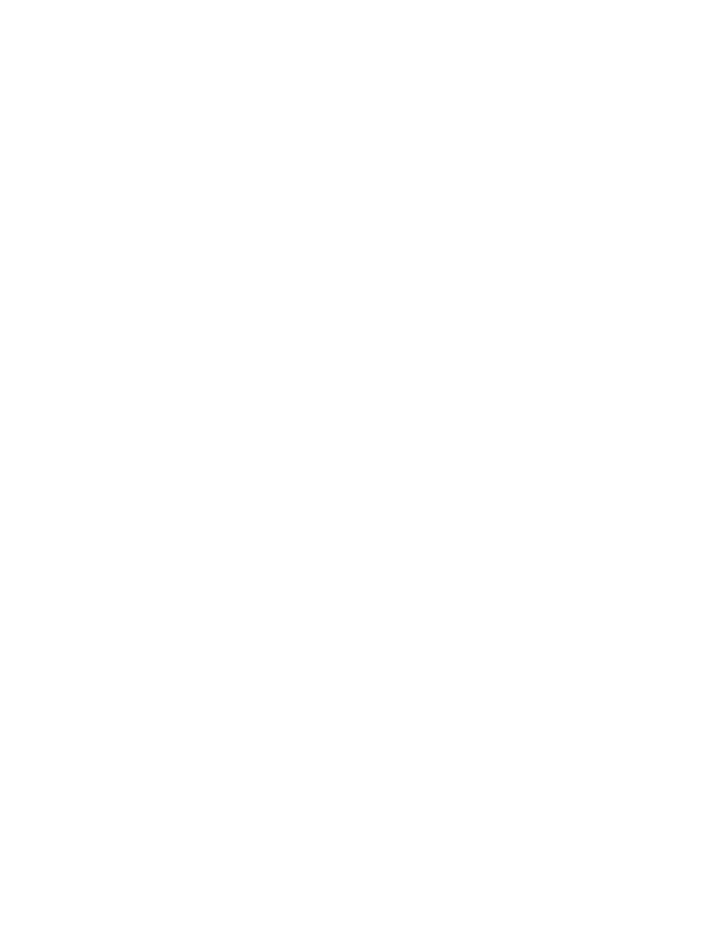
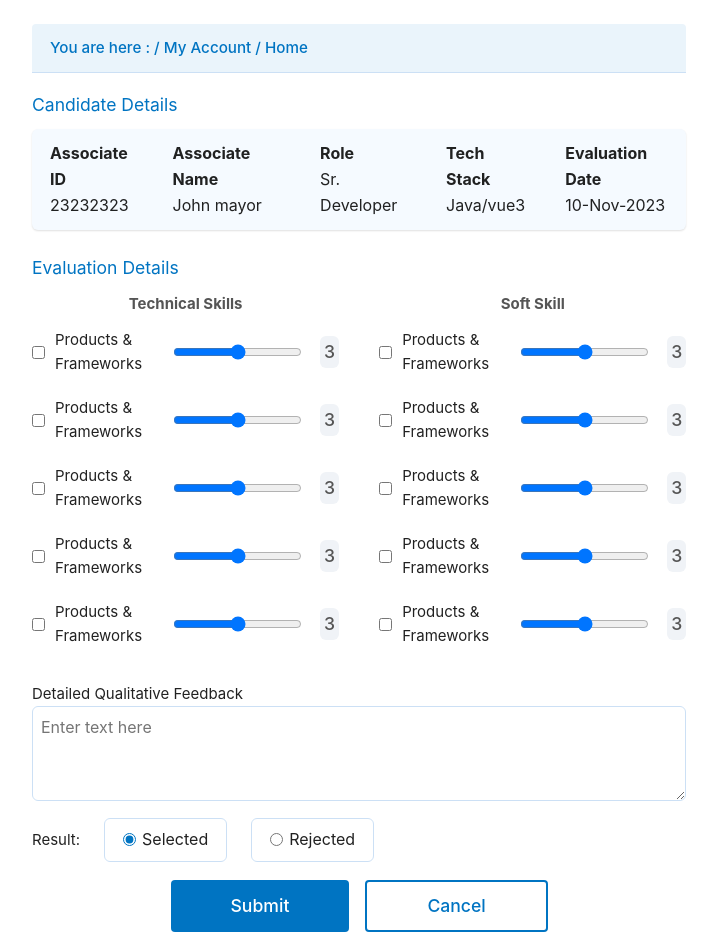
Before and after one commit to Jeevanreddy123/talent-evaluation-platform-web, a Vue app: page /evaluate-user in a window 1280 px wide. Before the commit this address had no page. Shown: the top 952 px of the page, without its empty margins (0-717 px from the left). Before the commit the page ends 800 px from the top, so only its background shows below. Built offline with nearby package versions, Linux system fonts and the light colour scheme; the HTML template or start-up script is replaced by a standard one.

Commit message:
User_evaluation

```diff
--- a/package.json
+++ b/package.json
@@ -16,6 +16,7 @@
     "format": "prettier --write src/"
   },
   "dependencies": {
+    "@vueform/slider": "^2.1.10",
     "axios": "^1.11.0",
     "js-cookie": "^3.0.5",
     "jwt-decode": "^4.0.0",
--- /dev/null
+++ b/src/components/Evaluator/evaluate-user/Evaluate_user.vue
@@ -0,0 +1,232 @@
+<template>
+  <div class="evaluation-form-only">
+    <!-- Breadcrumb Header -->
+    <div class="breadcrumb-header">
+      <div class="breadcrumb">You are here : / My Account / Home</div>
+    </div>
+    <!-- Candidate Details -->
+    <section class="candidate-details">
+      <h3>Candidate Details</h3>
+      <div class="details-row">
+        <div><strong>Associate ID</strong><br />23232323</div>
+        <div><strong>Associate Name</strong><br />John mayor</div>
+        <div><strong>Role</strong><br />Sr. Developer</div>
+        <div><strong>Tech Stack</strong><br />Java/vue3</div>
+        <div><strong>Evaluation Date</strong><br />10-Nov-2023</div>
+      </div>
+    </section>
+    <!-- Evaluation Details -->
+    <section class="evaluation-details">
+      <h3>Evaluation Details</h3>
+      <div class="skills-section">
+        <div class="skills-column">
+          <div class="skills-title">Technical Skills</div>
+          <div v-for="(item, idx) in technicalSkills" :key="'tech-' + idx" class="skill-row">
+            <input type="checkbox" v-model="item.checked" />
+            <span>Products & Frameworks</span>
+            <input type="range" min="1" max="5" v-model="item.value" />
+            <span class="slider-value">{{ item.value }}</span>
+          </div>
+        </div>
+        <div class="skills-column">
+          <div class="skills-title">Soft Skill</div>
+          <div v-for="(item, idx) in softSkills" :key="'soft-' + idx" class="skill-row">
+            <input type="checkbox" v-model="item.checked" />
+            <span>Products & Frameworks</span>
+            <input type="range" min="1" max="5" v-model="item.value" />
+            <span class="slider-value">{{ item.value }}</span>
+          </div>
+        </div>
+      </div>
+      <div class="feedback-section">
+        <label>Detailed Qualitative Feedback</label>
+        <textarea v-model="feedback" rows="3" placeholder="Enter text here"></textarea>
+      </div>
+      <div class="radio-section">
+        <label>Result:</label>
+        <label class="radio-label">
+          <input type="radio" value="Selected" v-model="result" /> Selected
+        </label>
+        <label class="radio-label">
+          <input type="radio" value="Rejected" v-model="result" /> Rejected
+        </label>
+      </div>
+      <div class="button-row">
+        <button class="submit-btn" @click="submitEvaluation">Submit</button>
+        <button class="cancel-btn" @click="cancelEvaluation">Cancel</button>
+      </div>
+    </section>
+  </div>
+</template>
+
+<script setup>
+import { ref } from 'vue';
+import { evaluateCandidate } from '@/services/user-management-system-service.js';
+
+const technicalSkills = ref(Array(5).fill().map(() => ({ checked: false, value: 3 })));
+const softSkills = ref(Array(5).fill().map(() => ({ checked: false, value: 3 })));
+const feedback = ref('');
+const result = ref('Selected');
+
+async function submitEvaluation() {
+  const payload = {
+    technicalSkills: technicalSkills.value.map(({ checked, value }) => ({ checked, value })),
+    softSkills: softSkills.value.map(({ checked, value }) => ({ checked, value })),
+    feedback: feedback.value,
+    result: result.value,
+    // Add candidateId or other required fields if needed
+    associateId: '23232323',
+    associateName: 'John mayor',
+    role: 'Sr. Developer',
+    techStack: 'Java/vue3',
+    evaluationDate: '10-Nov-2023',
+  };
+  try {
+    const response = await evaluateCandidate(payload);
+    alert('Evaluation submitted successfully!');
+    // Optionally reset form or navigate
+  } catch (error) {
+    alert('Failed to submit evaluation.');
+  }
+}
+
+function cancelEvaluation() {
+  feedback.value = '';
+  technicalSkills.value = Array(5).fill().map(() => ({ checked: false, value: 3 }));
+  softSkills.value = Array(5).fill().map(() => ({ checked: false, value: 3 }));
+  result.value = 'Selected';
+}
+</script>
+
+<style scoped>
+.evaluation-form-only {
+  max-width: 700px;
+  margin: 0 auto;
+  padding: 24px 0;
+}
+.breadcrumb-header {
+  background: #eaf4fb;
+  padding: 12px 0 12px 18px;
+  border-bottom: 1px solid #cce0f5;
+  margin-bottom: 18px;
+  border-radius: 4px 4px 0 0;
+}
+.breadcrumb {
+  color: #0074c2;
+  font-size: 0.95rem;
+  font-weight: 500;
+}
+.candidate-details {
+  margin: 18px 0 24px 0;
+}
+.candidate-details h3 {
+  color: #0074c2;
+  margin-bottom: 10px;
+}
+.details-row {
+  display: flex;
+  gap: 40px;
+  font-size: 1rem;
+  background: #f5faff;
+  padding: 12px 18px;
+  border-radius: 6px;
+  box-shadow: 0 1px 2px #e0e0e0;
+}
+.evaluation-details h3 {
+  color: #0074c2;
+  margin-bottom: 10px;
+}
+.skills-section {
+  display: flex;
+  gap: 40px;
+  margin-bottom: 18px;
+}
+.skills-column {
+  flex: 1;
+}
+.skills-title {
+  font-weight: bold;
+  margin-bottom: 8px;
+  color: #555;
+  text-align: center;
+}
+.skill-row {
+  display: flex;
+  align-items: center;
+  gap: 10px;
+  margin-bottom: 12px;
+  background: #fff;
+  padding: 4px 0;
+}
+.skill-row input[type="checkbox"] {
+  accent-color: #0074c2;
+}
+.skill-row input[type="range"] {
+  flex: 1;
+  margin: 0 8px;
+}
+.slider-value {
+  width: 32px;
+  text-align: center;
+  font-weight: 500;
+  background: #f0f3f7;
+  border-radius: 6px;
+  color: #555;
+  font-size: 1.1rem;
+  padding: 2px 0;
+}
+.feedback-section {
+  margin: 18px 0 10px 0;
+}
+.feedback-section textarea {
+  width: 100%;
+  border-radius: 6px;
+  border: 1px solid #cce0f5;
+  padding: 8px;
+  font-size: 1rem;
+  resize: vertical;
+}
+.radio-section {
+  margin: 10px 0 18px 0;
+  display: flex;
+  align-items: center;
+  gap: 24px;
+}
+.radio-label {
+  display: flex;
+  align-items: center;
+  gap: 6px;
+  background: #fff;
+  border: 1px solid #cce0f5;
+  border-radius: 6px;
+  padding: 8px 18px;
+  font-size: 1rem;
+}
+.radio-label input[type="radio"] {
+  accent-color: #0074c2;
+}
+.button-row {
+  display: flex;
+  gap: 16px;
+  justify-content: center;
+  margin-top: 12px;
+}
+.submit-btn, .cancel-btn {
+  padding: 10px 60px;
+  border: none;
+  border-radius: 4px;
+  font-size: 1.1rem;
+  font-weight: 500;
+  cursor: pointer;
+  margin-bottom: 8px;
+}
+.submit-btn {
+  background: #0074c2;
+  color: #fff;
+}
+.cancel-btn {
+  background: #fff;
+  color: #0074c2;
+  border: 2px solid #0074c2;
+}
+</style>
--- a/src/router/routes.js
+++ b/src/router/routes.js
@@ -7,6 +7,7 @@ import UserManagementSystem from '../components/admin/user-management-system/Use
 import EvaluatorHome from '../components/Evaluator/evaluator-home/EvaluatorHome.vue';
 import LookUpQuestion from '../components/Evaluator/lookup-question/LookUpQuestion.vue';
 import EvaluateCandidate from '../components/Evaluator/evaluate-candidate/EvaluateCandidate.vue';
+import Evaluate_user from '../components/Evaluator/evaluate-user/Evaluate_user.vue';
 
 const routes = [
   {
@@ -61,6 +62,12 @@ const routes = [
     component: EvaluateCandidate,
     meta: { requiresAuth: true, role: 'Evaluator' },
   },
+  {
+    path: '/evaluate-user',
+    name: 'EvaluateUser',
+    component: Evaluate_user,
+    meta: { requiresAuth: false },
+  },
 ];
 
 export default routes;
--- /dev/null
+++ b/src/services/user-management-system-service.js
@@ -0,0 +1,6 @@
+import axios from './axios/axios-instance';
+
+// Evaluates a candidate (POST)
+export const evaluateCandidate = (data) => {
+  return axios.post('/evaluator/evaluate-candidate', data);
+};
```
Also changed, not shown: 1 other file (tests, documents, lock files or other folders).
